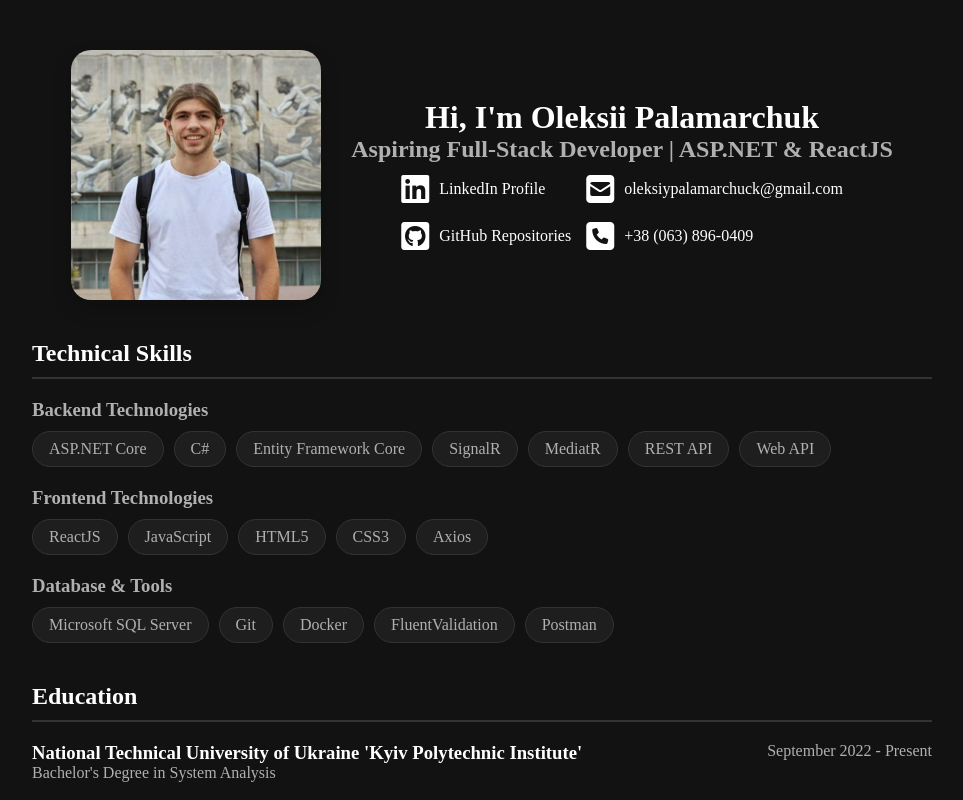
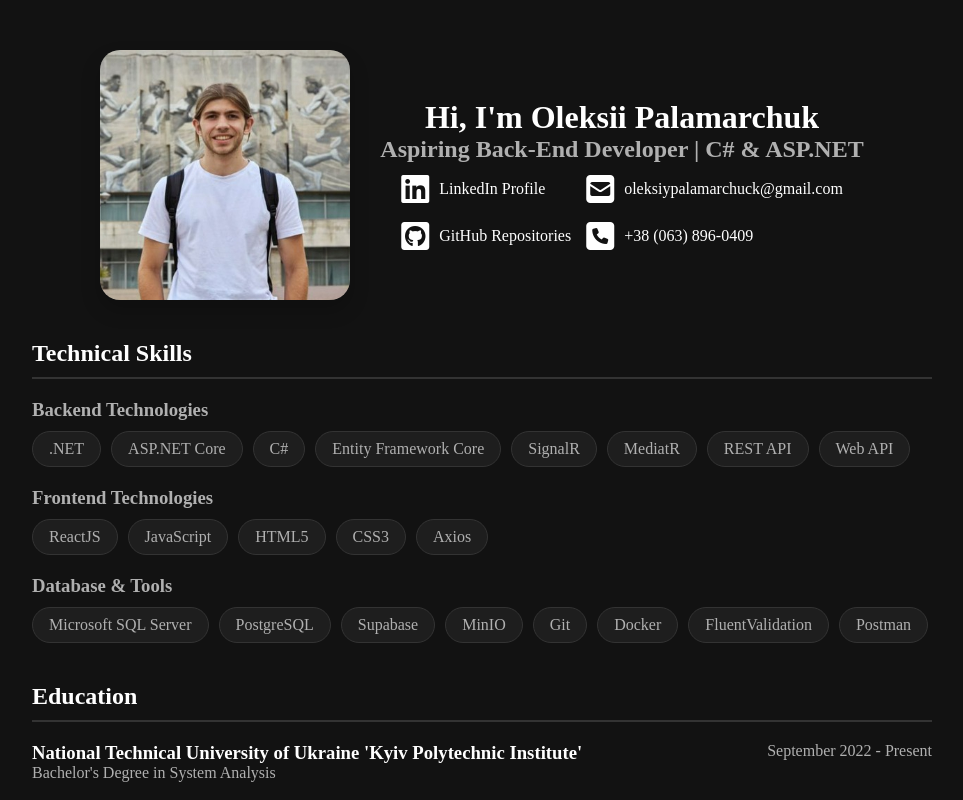
Before and after one commit to PalamarchukOleksii/palamarchukoleksii.github.io, a plain HTML site: page index.html in a window 1280 px wide. Shown: the top 800 px of the page, without its empty margins (158-1121 px from the left). Drawn offline with Linux system fonts and the light colour scheme.

Commit message:
update skills and project descriptions; refine career focus to Back-End Developer

```diff
--- a/index.html
+++ b/index.html
@@ -27,7 +27,7 @@
           <div class="about-me">
             <h1 class="primary-text">Hi, I'm Oleksii Palamarchuk</h1>
             <h2 class="secondary-text">
-              Aspiring Full-Stack Developer | ASP.NET & ReactJS
+              Aspiring Back-End Developer | C# & ASP.NET
             </h2>
           </div>
           <nav class="contacts">
@@ -78,13 +78,13 @@
           </nav>
         </div>
       </header>
-
       <section class="skills-container">
         <h2 class="primary-text section-title">Technical Skills</h2>
         <div class="skills-categories">
           <div class="skill-category">
             <h3 class="secondary-text">Backend Technologies</h3>
             <div class="skills-list">
+              <div class="skill">.NET</div>
               <div class="skill">ASP.NET Core</div>
               <div class="skill">C#</div>
               <div class="skill">Entity Framework Core</div>
@@ -94,7 +94,6 @@
               <div class="skill">Web API</div>
             </div>
           </div>
-
           <div class="skill-category">
             <h3 class="secondary-text">Frontend Technologies</h3>
             <div class="skills-list">
@@ -105,11 +104,13 @@
               <div class="skill">Axios</div>
             </div>
           </div>
-
           <div class="skill-category">
             <h3 class="secondary-text">Database & Tools</h3>
             <div class="skills-list">
               <div class="skill">Microsoft SQL Server</div>
+              <div class="skill">PostgreSQL</div>
+              <div class="skill">Supabase</div>
+              <div class="skill">MinIO</div>
               <div class="skill">Git</div>
               <div class="skill">Docker</div>
               <div class="skill">FluentValidation</div>
@@ -118,7 +119,6 @@
           </div>
         </div>
       </section>
-
       <section class="education-container">
         <h2 class="primary-text section-title">Education</h2>
         <div class="education-details">
@@ -132,7 +132,6 @@
           <p class="secondary-text">September 2022 - Present</p>
         </div>
       </section>
-
       <section class="languages-container">
         <h2 class="primary-text section-title">Languages</h2>
         <div class="language-list">
@@ -164,19 +163,11 @@
           </div>
         </div>
       </section>
-
       <section class="projects-container">
         <h2 class="primary-text section-title">Projects</h2>
         <div class="projects-list">
           <article class="project-info">
             <h3 class="primary-text">Social-Campus</h3>
-            <!-- <div class="project-pic">
-              <img
-                src="assets/images/social-campus-preview.jpg"
-                alt="Social-Campus Project Preview"
-                loading="lazy"
-              />
-            </div> -->
             <p class="secondary-text">
               A comprehensive student-focused social network designed for secure
               content sharing, event organization, and academic community
@@ -191,16 +182,8 @@
               View GitHub Repository
             </a>
           </article>
-
           <article class="project-info">
             <h3 class="primary-text">Believe or Not Believe Card Game</h3>
-            <!-- <div class="project-pic">
-              <img
-                src="assets/images/card-game-preview.jpg"
-                alt="Card Game Project Preview"
-                loading="lazy"
-              />
-            </div> -->
             <p class="secondary-text">
               An interactive multiplayer card game implementing real-time
               communication mechanics, where players engage through belief and
```
